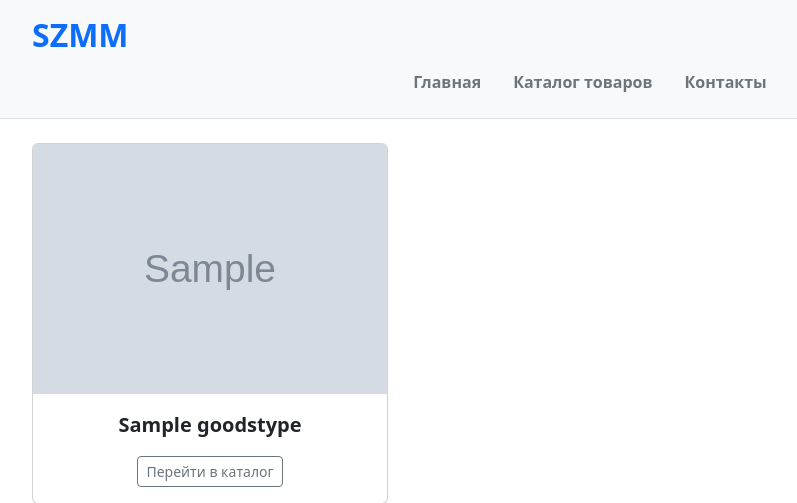
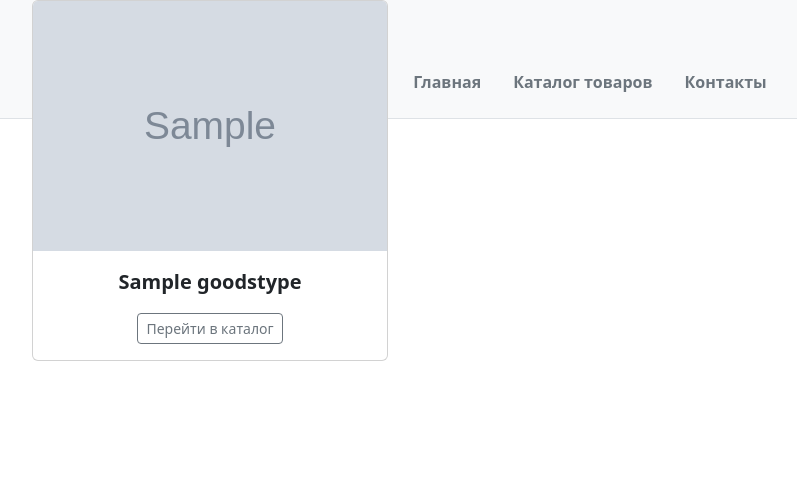
Before and after one commit to ghfFZEEF/size_szmm_demo, a Django app: page / in a window 1280 px wide. Shown: the top 503 px of the page, without its empty margins (50-847 px from the left). Run offline with Django 5.2, Linux system fonts and the light colour scheme; tables that the repository leaves empty hold one stand-in row (values such as "Sample post"); grey boxes marked "Sample" are stand-in pictures.

Commit message:
Changed the menu position to flex

```diff
--- a/templates/base/menu.html
+++ b/templates/base/menu.html
@@ -1,4 +1,4 @@
-<header class="d-flex flex-wrap justify-content-center py-3 mb-4 border-bottom bg-light">
+<header class="d-flex flex-wrap justify-content-center py-3 border-bottom bg-light position-fixed w-100">
   <div class="container d-flex justify-content-between">
     <a href="/" class="d-flex align-items-center mb-3 mb-md-0 me-md-auto link-body-emphasis text-decoration-none">
       <h2 class="h2 text-primary fw-bold">SZMM</h2>
```
